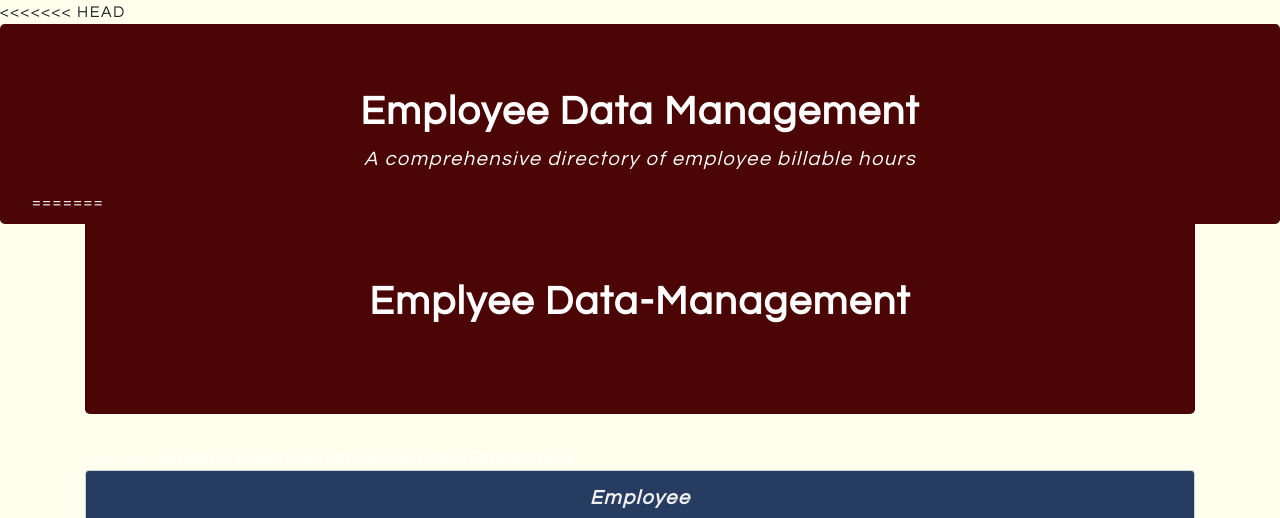
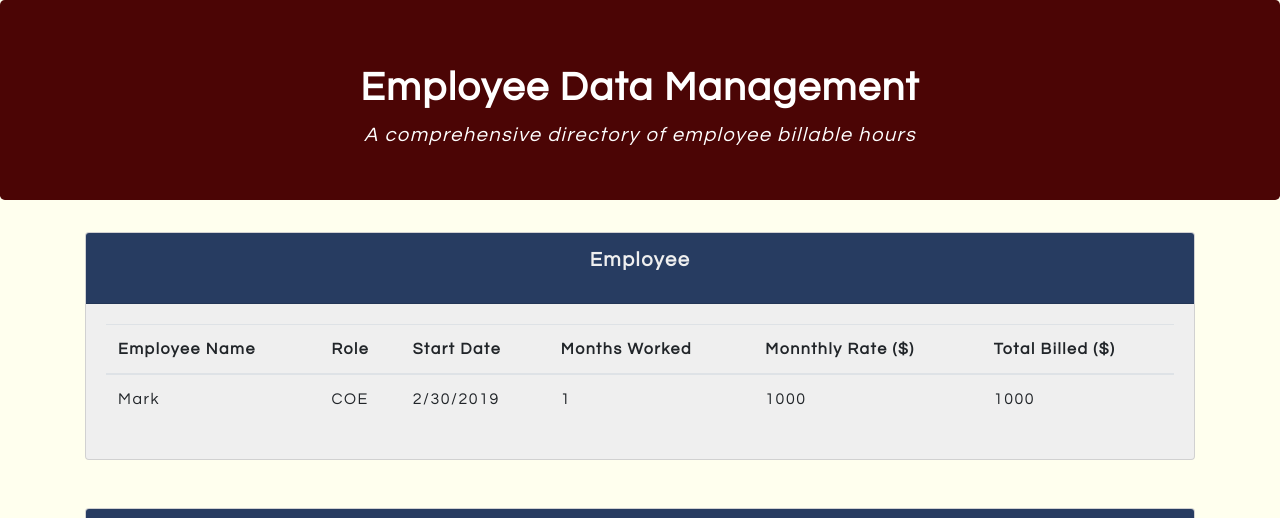
Before and after one commit to Parker-Tech/data-management, a plain HTML site: page index.html in a window 1280 px wide. Shown: the top 518 px of the page. Drawn offline with nearby package versions, Linux system fonts and the light colour scheme.

Commit message:
removed accidental commit of conflict

```diff
--- a/index.html
+++ b/index.html
@@ -10,17 +10,9 @@
   </head>
 
   <body>
-<<<<<<< HEAD
     <div class="jumbotron align-center mx-auto">
       <h1 class="text-center">Employee Data Management</h1>
       <p class="text-center">A comprehensive directory of employee billable hours</p>
-=======
-    <div class="container">
-
-      <div class="jumbotron align-center mx-auto">
-        <h1 class="text-center">Emplyee Data-Management</h1>
-      </div>
->>>>>>> b55eb4792dbf54c768c560887c7397598655db53
     </div>
 
     <div class="container">
```
